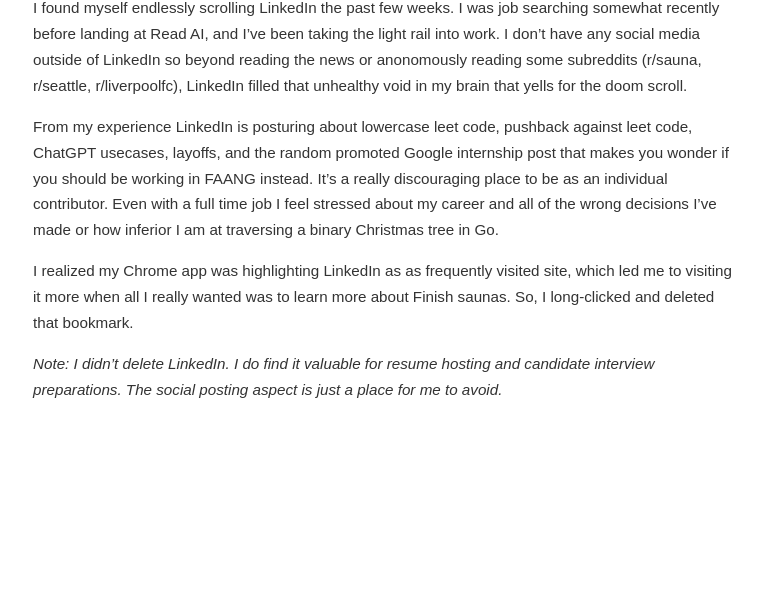
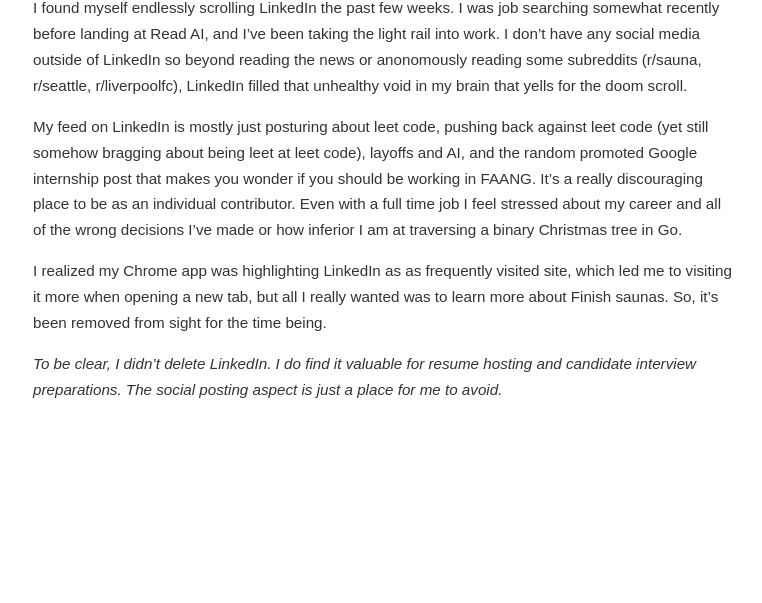
Before and after one commit to mapsam/mapsam.github.io, a Jekyll site: the page built from _posts/2024-11-23-linkedin.md, in a window 1280 px wide. Shown: the part 483-1086 px from the top of the page, without its empty margins (257-1019 px from the left). Built offline with Jekyll 4.4.1, drawn with Linux system fonts in a browser that asks for light colours; nearby versions of some CDN libraries.

Commit message:
post cleanup, meta description

```diff
--- a/_includes/header.html
+++ b/_includes/header.html
@@ -18,6 +22,5 @@
   {% for js in page.extra_js_cdn %}<script type="text/javascript" src="{{ js }}"></script>{% endfor %}
   {% for css in page.extra_css_cdn %}<link rel="stylesheet" href="{{ css }}">{% endfor %}
   {% for css in page.extra_css %}<link rel="stylesheet" href="{{site.baseurl}}/css/{{ css }}">{% endfor %}
-
 </head>
 <body>
--- a/_posts/2024-11-23-linkedin.md
+++ b/_posts/2024-11-23-linkedin.md
@@ -7,8 +7,8 @@
 
 I found myself endlessly scrolling LinkedIn the past few weeks. I was job searching somewhat recently before landing at Read AI, and I've been taking the light rail into work. I don't have any social media outside of LinkedIn so beyond reading the news or anonomously reading some subreddits (r/sauna, r/seattle, r/liverpoolfc), LinkedIn filled that unhealthy void in my brain that yells for the doom scroll.
 
-From my experience LinkedIn is posturing about lowercase leet code, pushback against leet code, ChatGPT usecases, layoffs, and the random promoted Google internship post that makes you wonder if you should be working in FAANG instead. It's a really discouraging place to be as an individual contributor. Even with a full time job I feel stressed about my career and all of the wrong decisions I've made or how inferior I am at traversing a binary Christmas tree in Go.
+My feed on LinkedIn is mostly just posturing about leet code, pushing back against leet code (yet still somehow bragging about being leet at leet code), layoffs and AI, and the random promoted Google internship post that makes you wonder if you should be working in FAANG. It's a really discouraging place to be as an individual contributor. Even with a full time job I feel stressed about my career and all of the wrong decisions I've made or how inferior I am at traversing a binary Christmas tree in Go.
 
-I realized my Chrome app was highlighting LinkedIn as as frequently visited site, which led me to visiting it more when all I really wanted was to learn more about Finish saunas. So, I long-clicked and deleted that bookmark.
+I realized my Chrome app was highlighting LinkedIn as as frequently visited site, which led me to visiting it more when opening a new tab, but all I really wanted was to learn more about Finish saunas. So, it's been removed from sight for the time being.
 
-_Note: I didn't delete LinkedIn. I do find it valuable for resume hosting and candidate interview preparations. The social posting aspect is just a place for me to avoid._
+_To be clear, I didn't delete LinkedIn. I do find it valuable for resume hosting and candidate interview preparations. The social posting aspect is just a place for me to avoid._
```
Also changed, not shown: other parts of _includes/header.html (+7 -3 lines).
